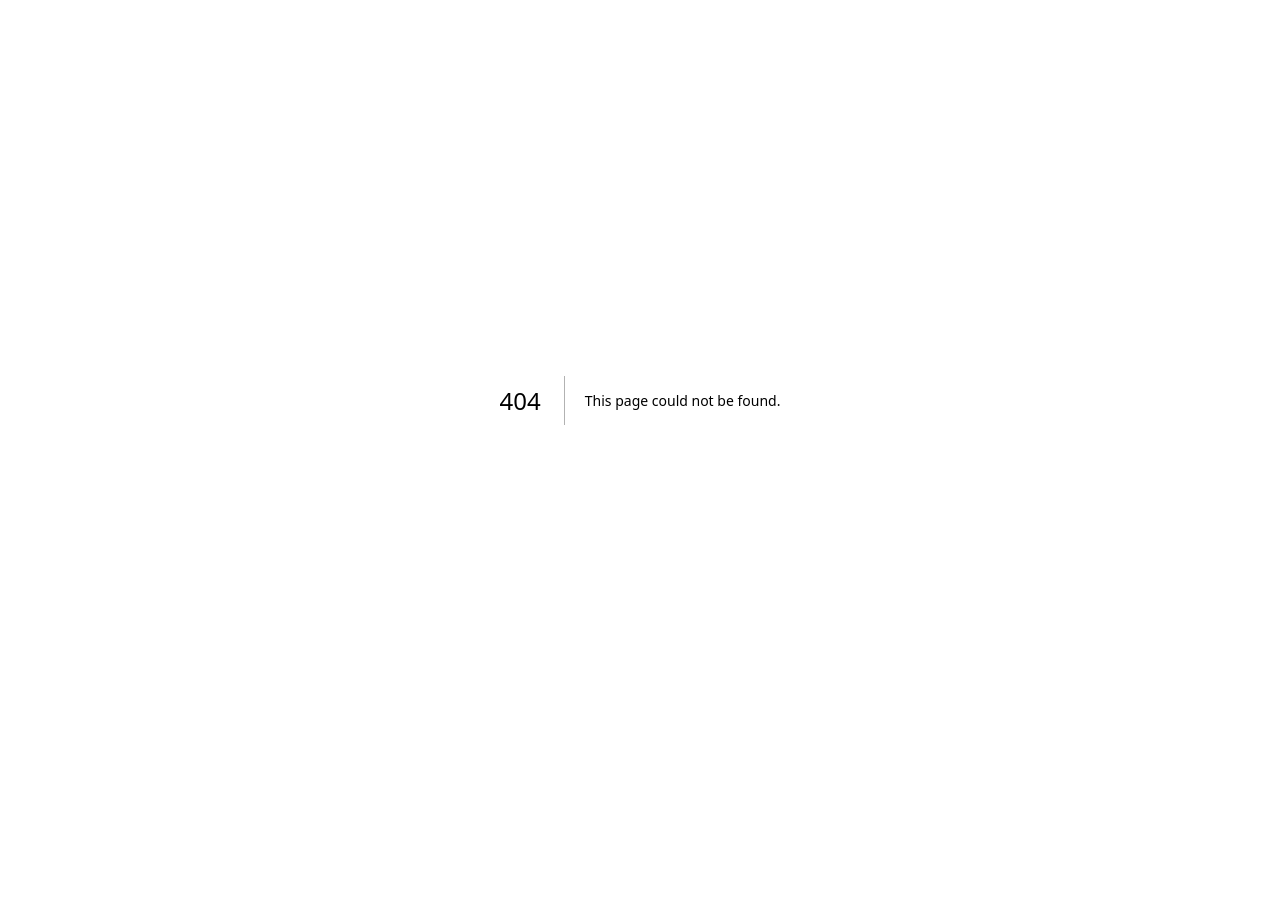
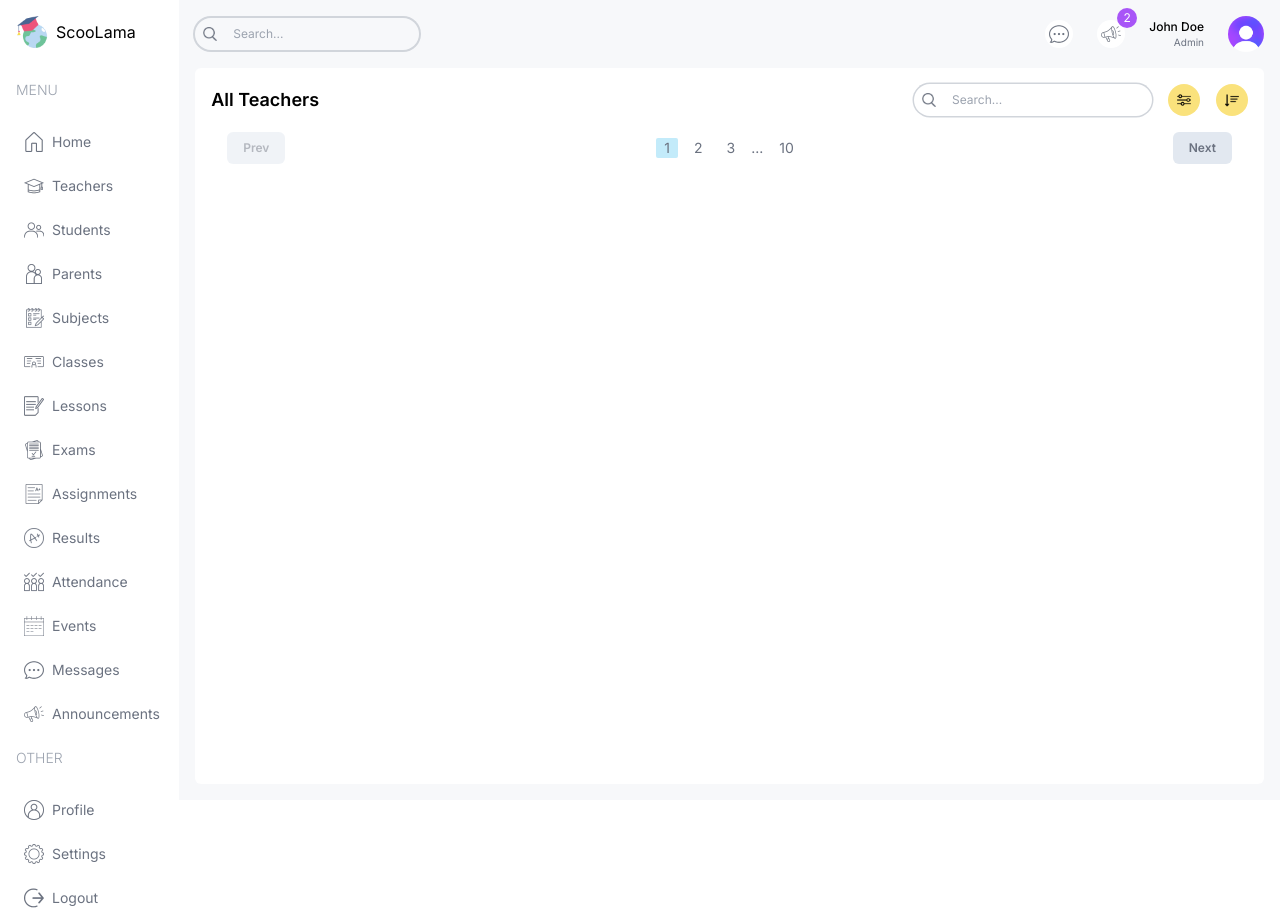
Before and after one commit to Safeya-Yasien/next-dashboard-ui, a Next.js app: page /list/teachers in a window 1280 px wide. Before the commit this address had no page. Before the commit the page ends 800 px from the top, so only its background shows below. Built offline with nearby package versions, Linux system fonts and the light colour scheme.

Commit message:
add teachers list page with table search and pagination

```diff
--- /dev/null
+++ b/src/app/(dashboard)/list/teachers/page.tsx
@@ -0,0 +1,34 @@
+import Pagination from "@/components/Pagination";
+import TableSearch from "@/components/TableSearch";
+import Image from "next/image";
+import React from "react";
+
+const TeacherListPage = () => {
+  return (
+    <div className="bg-white p-4 rounded-md flex-1 m-4 mt-0">
+      {/* top */}
+      <div className="flex items-center justify-between">
+        <h1 className="hidden md:block text-lg font-semibold">All Teachers</h1>
+        <div className="flex flex-col md:flex-row items-center gap-4 w-full md:w-auto">
+          <TableSearch />
+          <div className="flex items-center gap-4 self-end">
+            <button className="w-8 h-8 flex items-center justify-center rounded-full bg-lamaYellow">
+              <Image src="/filter.png" alt="" width={14} height={14} />
+            </button>
+            <button className="w-8 h-8 flex items-center justify-center rounded-full bg-lamaYellow">
+              <Image src="/sort.png" alt="" width={14} height={14} />
+            </button>
+          </div>
+        </div>
+      </div>
+      {/* list */}
+      <div className=""></div>
+      {/* pagination */}
+      <div className="">
+        <Pagination/>
+      </div>
+    </div>
+  );
+};
+
+export default TeacherListPage;
--- /dev/null
+++ b/src/components/Pagination.tsx
@@ -0,0 +1,24 @@
+const Pagination = () => {
+    return (
+      <div className="p-4 flex items-center justify-between text-gray-500">
+        <button
+          disabled
+          className="py-2 px-4 rounded-md bg-slate-200 text-xs font-semibold disabled:opacity-50 disabled:cursor-not-allowed"
+        >
+          Prev
+        </button>
+        <div className="flex items-center gap-2 text-sm">
+          <button className="px-2 rounded-sm bg-lamaSky">1</button>
+          <button className="px-2 rounded-sm ">2</button>
+          <button className="px-2 rounded-sm ">3</button>
+          ...
+          <button className="px-2 rounded-sm ">10</button>
+        </div>
+        <button className="py-2 px-4 rounded-md bg-slate-200 text-xs font-semibold disabled:opacity-50 disabled:cursor-not-allowed">
+          Next
+        </button>
+      </div>
+    );
+  };
+
+  export default Pagination;
--- /dev/null
+++ b/src/components/TableSearch.tsx
@@ -0,0 +1,16 @@
+import Image from "next/image";
+
+const TableSearch = () => {
+  return (
+    <div className="w-full md:w-auto flex items-center gap-2 text-xs rounded-full ring-[1.5px] ring-gray-300 px-2">
+      <Image src="/search.png" alt="" width={14} height={14} />
+      <input
+        type="text"
+        placeholder="Search..."
+        className="w-[200px] p-2 bg-transparent outline-none"
+      />
+    </div>
+  );
+};
+
+export default TableSearch;
```
